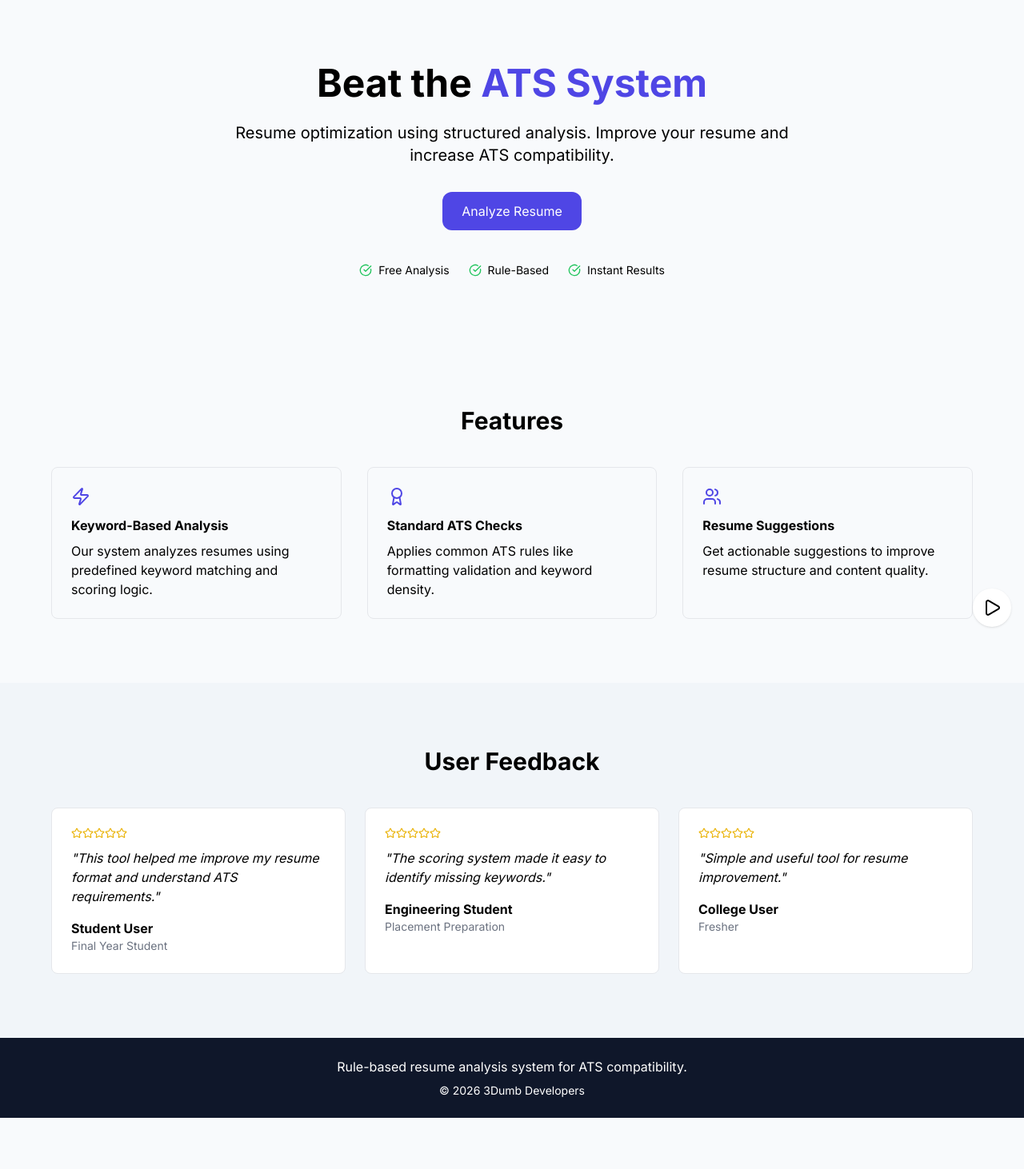
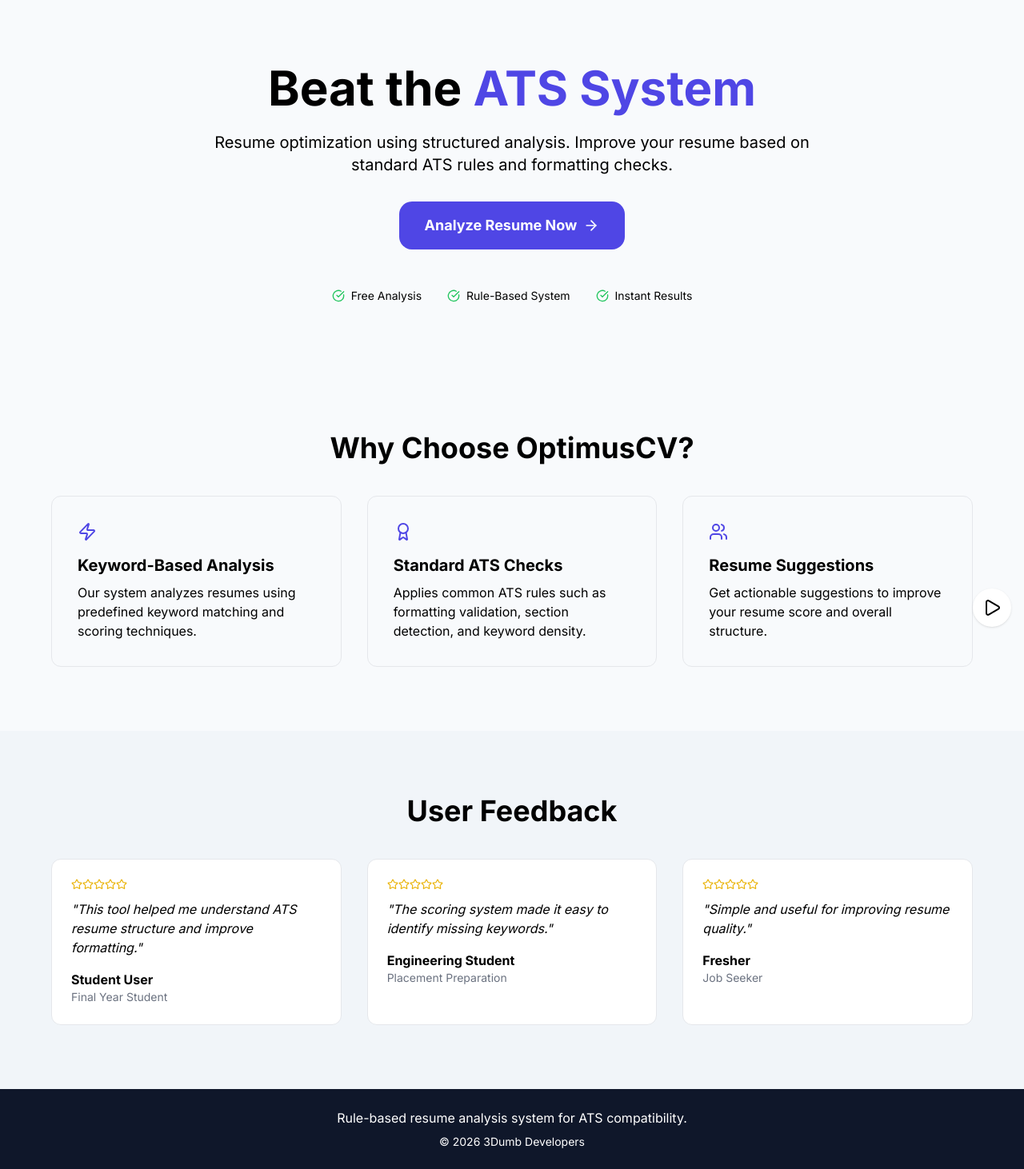
Before and after one commit to himanshujoshi0310/ATS_checker, a React (Vite) app: page / in a window 1280 px wide. Shown: the whole page at 80% size. Before the commit the page ends 1398 px from the top, so only its background shows below. Built offline with nearby package versions, Linux system fonts and the light colour scheme.

Commit message:
Update LandingPage.tsx

```diff
--- a/components/LandingPage.tsx
+++ b/components/LandingPage.tsx
@@ -14,7 +14,9 @@
 
   useEffect(() => {
     const saved = localStorage.getItem('theme');
-    if (saved === 'dark') setIsDark(true);
+    if (saved === 'dark' || (!saved && window.matchMedia('(prefers-color-scheme: dark)').matches)) {
+      setIsDark(true);
+    }
   }, []);
 
   useEffect(() => {
@@ -24,70 +26,80 @@
 
   const toggleMusic = () => {
     if (audioRef.current) {
-      isPlaying ? audioRef.current.pause() : audioRef.current.play();
+      if (isPlaying) audioRef.current.pause();
+      else audioRef.current.play();
       setIsPlaying(!isPlaying);
     }
   };
 
   return (
-    <div className={`min-h-screen ${isDark ? 'dark bg-slate-900' : 'bg-slate-50'}`}>
+    <div className={`min-h-screen transition-colors duration-300 ${isDark ? 'dark bg-slate-900' : 'bg-slate-50'}`}>
 
       {/* HERO */}
-      <section className="relative py-20 text-center">
-        <h1 className="text-5xl font-bold mb-6">
+      <section className="relative py-20 overflow-hidden text-center">
+        <h1 className="text-5xl md:text-6xl font-extrabold mb-6">
           Beat the <span className="text-indigo-600">ATS System</span>
         </h1>
 
+        {/* ❌ removed AI wording */}
         <p className="text-xl mb-8 max-w-3xl mx-auto">
-          Resume optimization using structured analysis. Improve your resume and increase ATS compatibility.
+          Resume optimization using structured analysis. Improve your resume based on standard ATS rules and formatting checks.
         </p>
 
-        <div className="flex justify-center gap-4 mb-10">
-          <button onClick={onGetStarted} className="px-6 py-3 bg-indigo-600 text-white rounded-xl">
-            Analyze Resume
+        <div className="flex flex-col sm:flex-row gap-4 justify-center mb-12">
+          <button
+            onClick={onGetStarted}
+            className="px-8 py-4 bg-indigo-600 text-white rounded-2xl font-bold text-lg flex items-center gap-2"
+          >
+            Analyze Resume Now <ArrowRight size={20} />
           </button>
         </div>
 
-        <div className="flex justify-center gap-6 text-sm">
+        <div className="flex justify-center gap-8 text-sm">
           <span className="flex items-center gap-2">
-            <CheckCircle size={16} className="text-green-500" /> Free Analysis
+            <CheckCircle className="text-green-500" size={16} /> Free Analysis
           </span>
+
+          {/* ❌ AI-Powered replaced */}
           <span className="flex items-center gap-2">
-            <CheckCircle size={16} className="text-green-500" /> Rule-Based
+            <CheckCircle className="text-green-500" size={16} /> Rule-Based System
           </span>
+
           <span className="flex items-center gap-2">
-            <CheckCircle size={16} className="text-green-500" /> Instant Results
+            <CheckCircle className="text-green-500" size={16} /> Instant Results
           </span>
         </div>
       </section>
 
       {/* FEATURES */}
       <section className="py-20">
-        <h2 className="text-3xl text-center font-bold mb-10">Features</h2>
+        <h2 className="text-4xl font-bold text-center mb-10">Why Choose OptimusCV?</h2>
 
         <div className="grid md:grid-cols-3 gap-8 max-w-6xl mx-auto">
 
-          <div className="p-6 border rounded-lg">
-            <Zap className="mb-3 text-indigo-600" />
-            <h3 className="font-bold mb-2">Keyword-Based Analysis</h3>
+          {/* ❌ AI replaced */}
+          <div className="p-8 border rounded-xl">
+            <Zap className="mb-4 text-indigo-600" />
+            <h3 className="text-xl font-bold mb-2">Keyword-Based Analysis</h3>
             <p>
-              Our system analyzes resumes using predefined keyword matching and scoring logic.
+              Our system analyzes resumes using predefined keyword matching and scoring techniques.
             </p>
           </div>
 
-          <div className="p-6 border rounded-lg">
-            <Award className="mb-3 text-indigo-600" />
-            <h3 className="font-bold mb-2">Standard ATS Checks</h3>
+          {/* ❌ FAANG claim removed */}
+          <div className="p-8 border rounded-xl">
+            <Award className="mb-4 text-indigo-600" />
+            <h3 className="text-xl font-bold mb-2">Standard ATS Checks</h3>
             <p>
-              Applies common ATS rules like formatting validation and keyword density.
+              Applies common ATS rules such as formatting validation, section detection, and keyword density.
             </p>
           </div>
 
-          <div className="p-6 border rounded-lg">
-            <Users className="mb-3 text-indigo-600" />
-            <h3 className="font-bold mb-2">Resume Suggestions</h3>
+          <div className="p-8 border rounded-xl">
+            <Users className="mb-4 text-indigo-600" />
+            <h3 className="text-xl font-bold mb-2">Resume Suggestions</h3>
             <p>
-              Get actionable suggestions to improve resume structure and content quality.
+              Get actionable suggestions to improve your resume score and overall structure.
             </p>
           </div>
 
@@ -96,15 +108,15 @@
 
       {/* TESTIMONIALS */}
       <section className="py-20 bg-slate-100">
-        <h2 className="text-3xl text-center font-bold mb-10">User Feedback</h2>
+        <h2 className="text-4xl text-center font-bold mb-10">User Feedback</h2>
 
-        <div className="grid md:grid-cols-3 gap-6 max-w-6xl mx-auto">
+        <div className="grid md:grid-cols-3 gap-8 max-w-6xl mx-auto">
 
           {[
             {
               name: "Student User",
               role: "Final Year Student",
-              content: "This tool helped me improve my resume format and understand ATS requirements.",
+              content: "This tool helped me understand ATS resume structure and improve formatting.",
               rating: 5
             },
             {
@@ -114,13 +126,13 @@
               rating: 5
             },
             {
-              name: "College User",
-              role: "Fresher",
-              content: "Simple and useful tool for resume improvement.",
+              name: "Fresher",
+              role: "Job Seeker",
+              content: "Simple and useful for improving resume quality.",
               rating: 5
             }
           ].map((t, i) => (
-            <div key={i} className="p-6 bg-white border rounded-lg">
+            <div key={i} className="p-6 bg-white border rounded-xl">
               <div className="flex mb-3">
                 {[...Array(t.rating)].map((_, idx) => (
                   <Star key={idx} size={14} className="text-yellow-500" />
@@ -137,6 +149,7 @@
 
       {/* FOOTER */}
       <footer className="bg-slate-900 text-white text-center py-6">
+        {/* ❌ AI removed */}
         <p>Rule-based resume analysis system for ATS compatibility.</p>
         <p className="text-sm mt-2">© 2026 3Dumb Developers</p>
       </footer>
```
